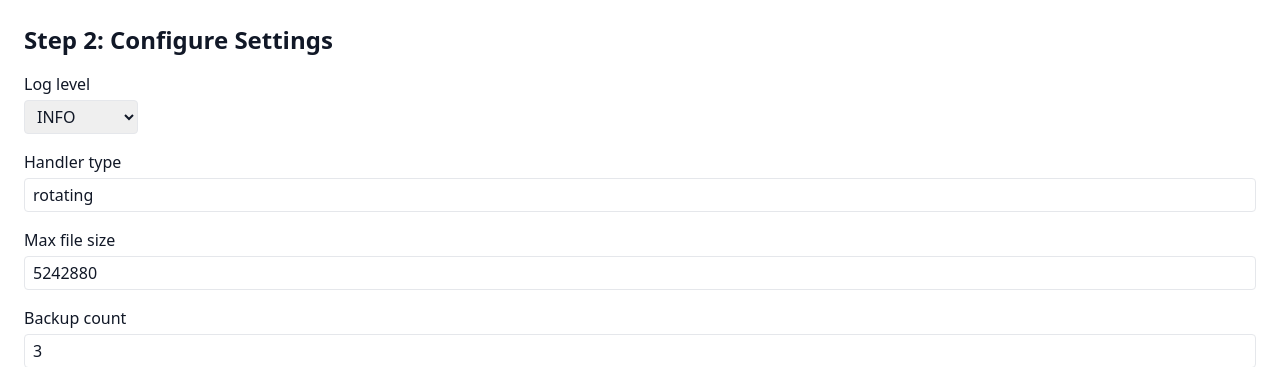
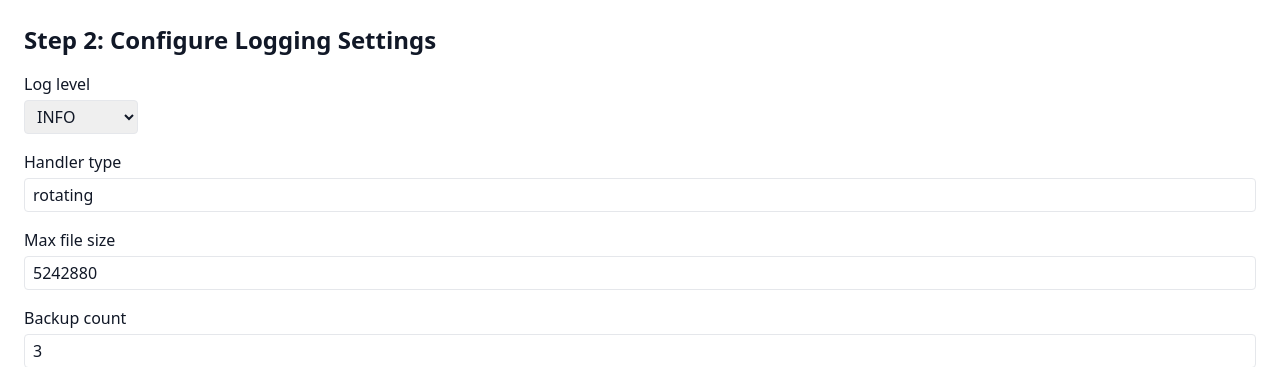
Before and after one commit to nikhilsath/crossbook, a Flask app: page /wizard/settings in a window 1280 px wide. Shown: the part 56-423 px from the top of the page. Run offline with Flask 3, Linux system fonts and the light colour scheme; data that the repository does not hold is empty; some libraries are stand-ins or nearby versions.

Commit message:
Update wizard step 2 heading

```diff
--- a/templates/wizard_settings.html
+++ b/templates/wizard_settings.html
@@ -1,7 +1,7 @@
 {% extends "base.html" %}
-{% block title %}Setup - Settings{% endblock %}
+{% block title %}Setup - Logging Settings{% endblock %}
 {% block content %}
-<h1 class="text-2xl font-bold mb-4">Step 2: Configure Settings</h1>
+<h1 class="text-2xl font-bold mb-4">Step 2: Configure Logging Settings</h1>
 <form method="post" class="space-y-4">
   {% for key, default, section, typ in defaults %}
   <div>
```
